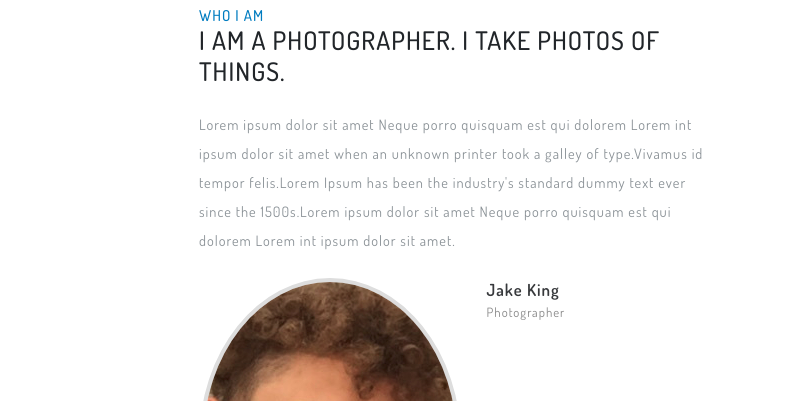
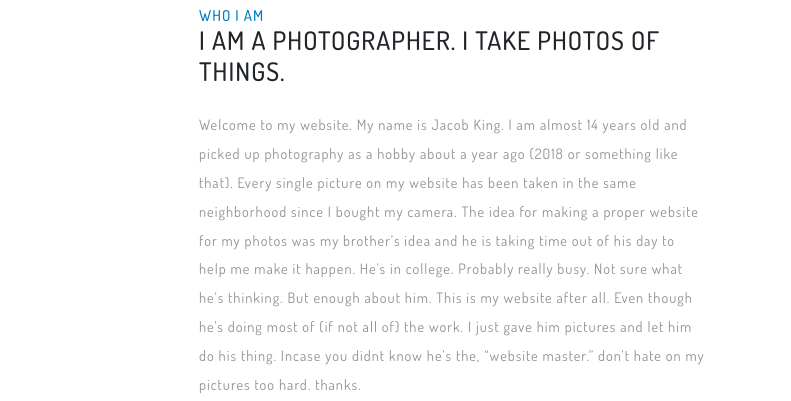
Before and after one commit to jakekingphotography/jkingpics.github.io, a plain HTML site: page about.html in a window 1280 px wide. Shown: the part 466-867 px from the top of the page, 489-1280 px from the left. Drawn offline with Linux system fonts and the light colour scheme.

Commit message:
modified:   about.html 	modified:   team.html 	modified:   css/banner-style.css 	photos/Jamie3.JPG

```diff
--- a/about.html
+++ b/about.html
@@ -90,7 +90,7 @@
                     <div class="col-lg-6 about-right mt-lg-4" data-aos="flip-left">
                         <h4 class="sub-tittle">Who I Am</h4>
                         <h3 class="tittle text-uppercase">I am a Photographer. I take photos of things.</h3>
-                        <p class="my-4">Lorem ipsum dolor sit amet Neque porro quisquam est qui dolorem Lorem int ipsum dolor sit amet when an unknown printer took a galley of type.Vivamus id tempor felis.Lorem Ipsum has been the industry's standard dummy text ever since the 1500s.Lorem ipsum dolor sit amet Neque porro quisquam est qui dolorem Lorem int ipsum dolor sit amet.</p>
+                        <p class="my-4">Welcome to my website. My name is Jacob King. I am almost 14 years old and picked up photography as a hobby about a year ago (2018 or something like that). Every single picture on my website has been taken in the same neighborhood since I bought my camera. The idea for making a proper website for my photos was my brother’s idea and he is taking time out of his day to help me make it happen. He’s in college. Probably really busy. Not sure what he’s thinking. But enough about him. This is my website after all. Even though he's doing most of (if not all of) the work. I just gave him pictures and let him do his thing. Incase you didnt know he’s the, “website master.” don't hate on my pictures too hard. thanks.</p>
 
                         <ul class="author d-flex">
                             <li><img class="img-fluid" src="photos/jake-face.JPG" alt=""></li>
```
Also changed, not shown: team.html (+1 -1 lines).
